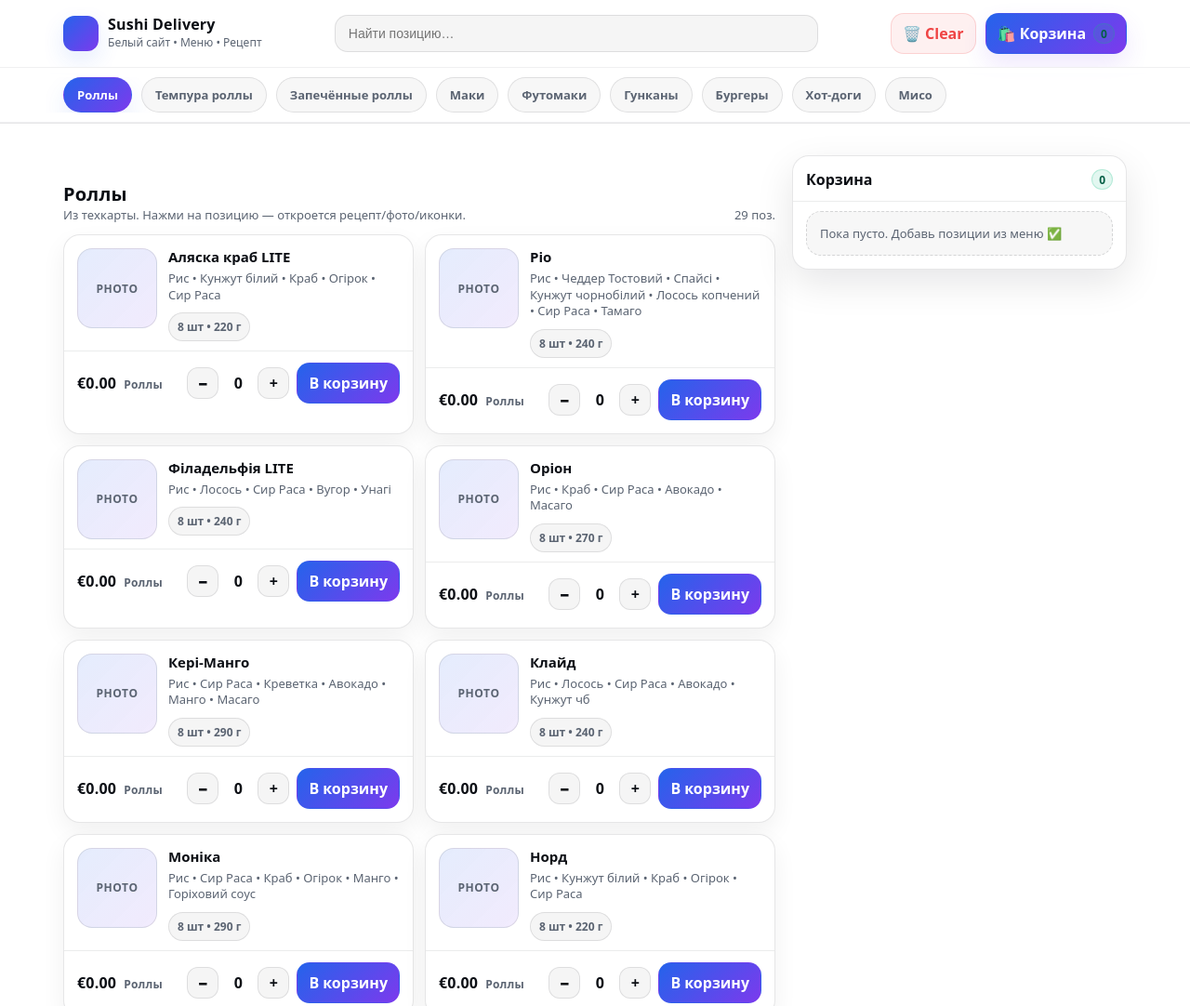
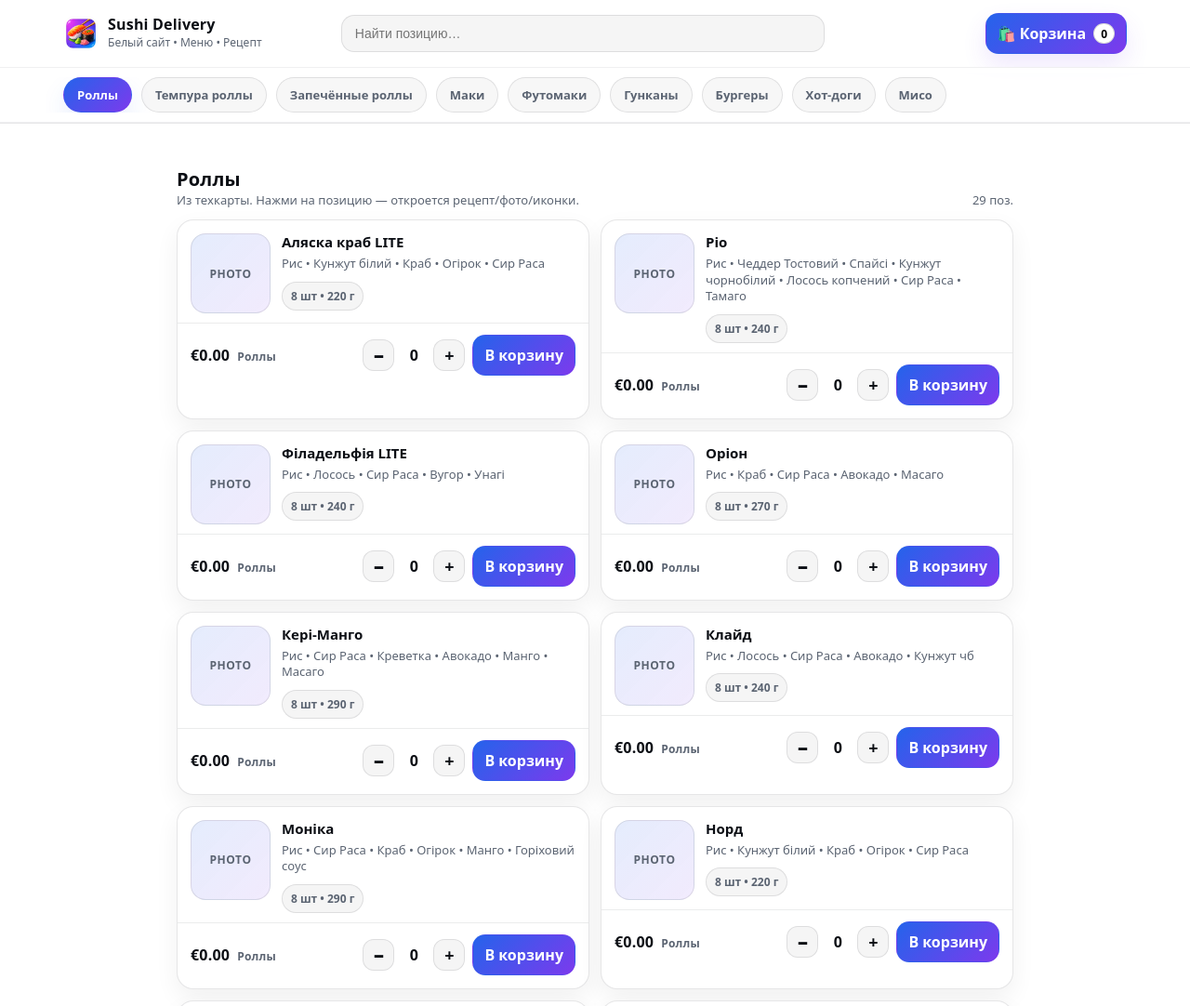
Before and after one commit to maksimVoloshchuk/SushijaRoll, a plain HTML site: page index.html in a window 1280 px wide. Shown: the top 1082 px of the page at 93% size. Drawn offline with Linux system fonts and the light colour scheme.

Commit message:
UI update: remove sidebar cart, center layout, improve buttons

```diff
--- a/app.js
+++ b/app.js
@@ -342,3 +342,25 @@ window.addEventListener("keydown", (e)=>{ if(e.key==="Escape") closeModal(); });
 
 $("#mAdd").addEventListener("click", ()=>{ if(currentModalItemId) inc(currentModalItemId); });
 $("#mAdd2").addEventListener("click", ()=>{ if(currentModalItemId) inc(currentModalItemId); });
+const cartModal = document.getElementById("cartModal");
+const openCheckout = document.getElementById("openCheckout");
+const cartClose = document.getElementById("cartClose");
+const cartClose2 = document.getElementById("cartClose2");
+
+openCheckout.addEventListener("click", () => {
+  cartModal.classList.add("show");
+
+  const sideCart = document.getElementById("cartItems");
+  const modalCart = document.getElementById("cartItemsModal");
+
+  modalCart.innerHTML = sideCart.innerHTML;
+});
+
+
+cartClose.addEventListener("click", () => {
+  cartModal.classList.remove("show");
+});
+
+cartClose2.addEventListener("click", () => {
+  cartModal.classList.remove("show");
+});
--- a/index.html
+++ b/index.html
@@ -23,7 +23,7 @@
       </div>
 
       <div class="actions">
-        <button class="btn danger" id="clearCart">🗑️ Clear</button>
+
         <button class="btn primary" id="openCheckout">
           🛍️ Корзина <span class="badge" id="cartCount">0</span>
         </button>
@@ -39,35 +39,12 @@
     <section class="layout">
       <div id="menuRoot"></div>
 
-      <aside class="cart" aria-label="Корзина">
-        <div class="cart-head">
-          <h3>Корзина</h3>
-          <span class="badge" id="cartCount2">0</span>
-        </div>
-
-        <div class="cart-body">
-          <div id="cartItems"></div>
-
-          <div class="cart-total" id="totals" style="display:none;">
-            <div class="row"><span>Подытог</span><strong id="subTotal">€0.00</strong></div>
-            <div class="row"><span>Доставка</span><strong id="delivery">€0.00</strong></div>
-            <div class="row" style="font-size:14px;"><span><b>Итого</b></span><strong id="grandTotal">€0.00</strong></div>
-            <div style="margin-top:10px;">
-              <button class="btn danger" id="clearCart2" style="width:100%;">Очистить</button>
-            </div>
-          </div>
-
-          <div class="empty" id="emptyCart">
-            Пока пусто. Добавь позиции из меню ✅
-          </div>
-        </div>
-      </aside>
     </section>
   </main>
 
-  <!-- FULLSCREEN MODAL -->
+  <!-- МОДАЛКА ТОВАРА (твоя) -->
   <div class="modal" id="itemModal" aria-hidden="true">
-    <div class="modal-card" role="dialog" aria-modal="true" aria-label="Рецепт позиции">
+    <div class="modal-card">
       <div class="modal-head">
         <div style="display:flex; flex-direction:column; gap:2px;">
           <h3 id="mTitle" style="margin:0; font-size:16px;">Позиция</h3>
@@ -105,9 +82,29 @@
     </div>
   </div>
 
-  <!-- Сначала данные меню -->
+  <!-- 🔥 НОВАЯ ВСПЛЫВАЮЩАЯ КОРЗИНА -->
+  <div class="modal" id="cartModal">
+    <div class="modal-card">
+      <div class="modal-head">
+        <h3>Корзина</h3>
+        <button class="btn" id="cartClose">✖ Закрыть</button>
+      </div>
+
+      <div class="modal-body">
+      <div id="cartItems"></div>
+
+      </div>
+
+      <div class="modal-foot">
+        <button class="btn" id="cartClose2">Закрыть</button>
+        <button class="btn primary">Оформить заказ</button>
+      </div>
+    </div>
+  </div>
+
+  <!-- Сначала данные -->
   <script src="menu-data.js"></script>
-  <!-- Потом логика сайта -->
+  <!-- потом логика -->
   <script src="app.js"></script>
 </body>
 </html>
--- a/style.css
+++ b/style.css
@@ -38,10 +38,13 @@ button{ font:inherit; color:inherit; background:none; border:0; cursor:pointer;
 }
 .brand{ display:flex; gap:10px; align-items:center; min-width:210px; }
 .logo{
-  width:38px;height:38px;border-radius:12px;
-  background: linear-gradient(135deg, var(--accent), var(--accent2));
-  box-shadow: 0 10px 24px rgba(37,99,235,.12);
+  width:38px;
+  height:38px;
+  border-radius:12px;
+
+  background: url("images/logo.png") center / cover no-repeat;
 }
+
 .brand-title{ line-height:1.05; font-weight:900; letter-spacing:.2px; }
 .brand-sub{ color:var(--muted); font-size:12px; margin-top:2px; }
 
@@ -79,14 +82,25 @@ button{ font:inherit; color:inherit; background:none; border:0; cursor:pointer;
   border:1px solid rgba(239,68,68,.18);
 }
 .badge{
-  display:inline-flex; align-items:center; justify-content:center;
-  min-width:22px; height:22px; padding:0 7px;
+  display:inline-flex;
+  align-items:center;
+  justify-content:center;
+
+  min-width:22px;
+  height:22px;
+  padding:0 7px;
+
   border-radius:999px;
-  background: rgba(16,185,129,.12);
-  border:1px solid rgba(16,185,129,.22);
-  color:#065f46;
-  font-size:12px; font-weight:900;
+
+  background: #ffffff;   /* белый круг */
+  color: #000000;        /* черный текст */
+
+  border: 1px solid rgba(0,0,0,.15);
+
+  font-size:12px;
+  font-weight:900;
 }
+
 
 /* CATEGORY NAV */
 .catbar{
@@ -135,12 +149,11 @@ button{ font:inherit; color:inherit; background:none; border:0; cursor:pointer;
 
 /* LAYOUT */
 .layout{
-  display:grid;
-  grid-template-columns: 1fr 360px;
-  gap:18px;
-  align-items:start;
-  padding:16px 0 40px;
+  display:block;
+  max-width: 900px;
+  margin: 0 auto;
 }
+
 
 /* SECTION */
 .section{ margin-top:12px; padding-top:8px; }
@@ -207,12 +220,22 @@ button{ font:inherit; color:inherit; background:none; border:0; cursor:pointer;
 
 .qty{ display:flex; align-items:center; gap:8px; }
 .qty .qbtn{
-  width:34px;height:34px;border-radius:12px;
+  width:34px;
+  height:34px;
+  border-radius:12px;
+
+  display:flex;              /* магия начинается */
+  align-items:center;        /* центр по вертикали */
+  justify-content:center;    /* центр по горизонтали */
+
+  line-height:1;             /* убираем смещение текста */
+font-weight: 900;   /* жирный */
+font-size: 18px;    /* крупнее */
+
   background: rgba(11,14,20,.04);
   border:1px solid rgba(11,14,20,.10);
-  transition:.15s ease;
-  font-weight:900;
 }
+
 .qty .qbtn:hover{ background: rgba(11,14,20,.07); }
 .qty .qval{ min-width:26px; text-align:center; font-weight:900; }
 .addbtn{
```
Also changed, not shown: images/logo.png (added).
